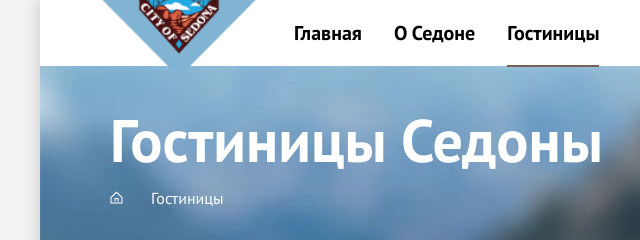
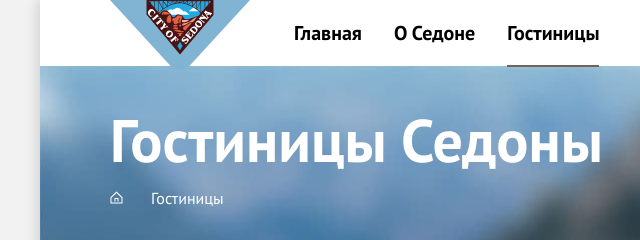
Before and after one commit to htmlacademy-htmlcss/2248907-sedona-35, a plain HTML site: page catalog.html in a window 1280 px wide. Shown: the top 240 px of the page, 0-640 px from the left. Drawn offline with Linux system fonts and the light colour scheme.

Commit message:
Исправляет логотип

```diff
--- a/catalog.html
+++ b/catalog.html
@@ -10,8 +10,8 @@
   <body>
     <div class="page-container">
       <header class="header container" data-test="header">
-        <a class="header-logo" href="index.html">
-          <img class="logo" src="images/logo-sedona.png" width="138" height="64" alt="Логотип сайта городка Седона">
+        <a class="logo-link" href="index.html">
+          <img class="logo" src="images/logo-sedona.svg" width="140" height="70" alt="Логотип сайта городка Седона">
         </a>
         <nav class="navigation">
           <ul class="list navigation-list navigation-pages">
@@ -33,7 +33,8 @@
               <span class="visually-hidden">Поиск</span>
               <svg aria-hidden="true" focusable="false" width="20" height="20" viewbox="0 0 20 20" fill="none"
                 xmlns="http://www.w3.org/2000/svg">
-                <path d="m19.5 18-3.7-3.67c1-1.3 1.7-2.98 1.7-4.87a8 8 0 0 0-8-7.96c-4.4 0-8 3.68-8 8.06a8 8 0 0 0 12.9 6.26l3.7 3.68 1.4-1.5Zm-10-2.48a6 6 0 0 1-6-5.96 6 6 0 0 1 12 0 6 6 0 0 1-6 5.96Z"
+                <path
+                  d="m19.5 18-3.7-3.67c1-1.3 1.7-2.98 1.7-4.87a8 8 0 0 0-8-7.96c-4.4 0-8 3.68-8 8.06a8 8 0 0 0 12.9 6.26l3.7 3.68 1.4-1.5Zm-10-2.48a6 6 0 0 1-6-5.96 6 6 0 0 1 12 0 6 6 0 0 1-6 5.96Z"
                   fill="#000" />
               </svg>
             </a>
@@ -42,7 +43,11 @@
             <a class="link navigation-link" href="#">
               <span class="visually-hidden">Избранное</span>
               <svg aria-hidden="true" focusable="false" width="20" height="20" viewbox="0 0 20 20" fill="none"
-              xmlns="http://www.w3.org/2000/svg"><path d="M9.9 19c-.3 0-.6-.1-.8-.4-5.4-6.1-6.7-7.5-7-7.9C1.4 9.8 1 8.6 1 7.4 1 4.4 3.4 2 6.5 2 7.8 2 9 2.5 10 3.3c1-.8 2.3-1.3 3.5-1.3 3 0 5.5 2.4 5.5 5.4 0 1.3-.5 2.5-1.3 3.4l-7 7.9c-.2.2-.4.3-.8.3Zm-6-9.5c.3.4 3.5 4 6.1 6.9l6.2-7c.5-.5.7-1.2.7-2 0-1.8-1.5-3.3-3.3-3.3-1 0-2 .5-2.7 1.3-.3.3-.6.4-.9.4-.3 0-.6-.2-.8-.4-.7-.8-1.7-1.3-2.7-1.3-1.8 0-3.3 1.5-3.3 3.3-.1.9.3 1.6.7 2.1-.1 0-.1 0 0 0Z" fill="#000"/></svg>
+                xmlns="http://www.w3.org/2000/svg">
+                <path
+                  d="M9.9 19c-.3 0-.6-.1-.8-.4-5.4-6.1-6.7-7.5-7-7.9C1.4 9.8 1 8.6 1 7.4 1 4.4 3.4 2 6.5 2 7.8 2 9 2.5 10 3.3c1-.8 2.3-1.3 3.5-1.3 3 0 5.5 2.4 5.5 5.4 0 1.3-.5 2.5-1.3 3.4l-7 7.9c-.2.2-.4.3-.8.3Zm-6-9.5c.3.4 3.5 4 6.1 6.9l6.2-7c.5-.5.7-1.2.7-2 0-1.8-1.5-3.3-3.3-3.3-1 0-2 .5-2.7 1.3-.3.3-.6.4-.9.4-.3 0-.6-.2-.8-.4-.7-.8-1.7-1.3-2.7-1.3-1.8 0-3.3 1.5-3.3 3.3-.1.9.3 1.6.7 2.1-.1 0-.1 0 0 0Z"
+                  fill="#000" />
+              </svg>
               <span class="favorites-count">12</span>
             </a>
           </li>
--- a/styles/styles.css
+++ b/styles/styles.css
@@ -107,7 +107,6 @@
   color:#000000;
 }
 
-
 .select-control:active {
   border: 2px solid #3F5E72;
 }
@@ -212,12 +211,15 @@
   display: flex;
 }
 
+.logo-link {
+  margin-right: 168px;
+  position: relative;
+}
+
 .logo {
-  display: block;
   margin-right: 30px;
-  transform: scale(1.2);
   z-index: 2;
-  position: relative;
+  position: absolute;
 }
 
 .navigation {
```
Also changed, not shown: index.html (+2 -2 lines), images/logo-sedona.png (deleted), images/logo-sedona.svg (added).
